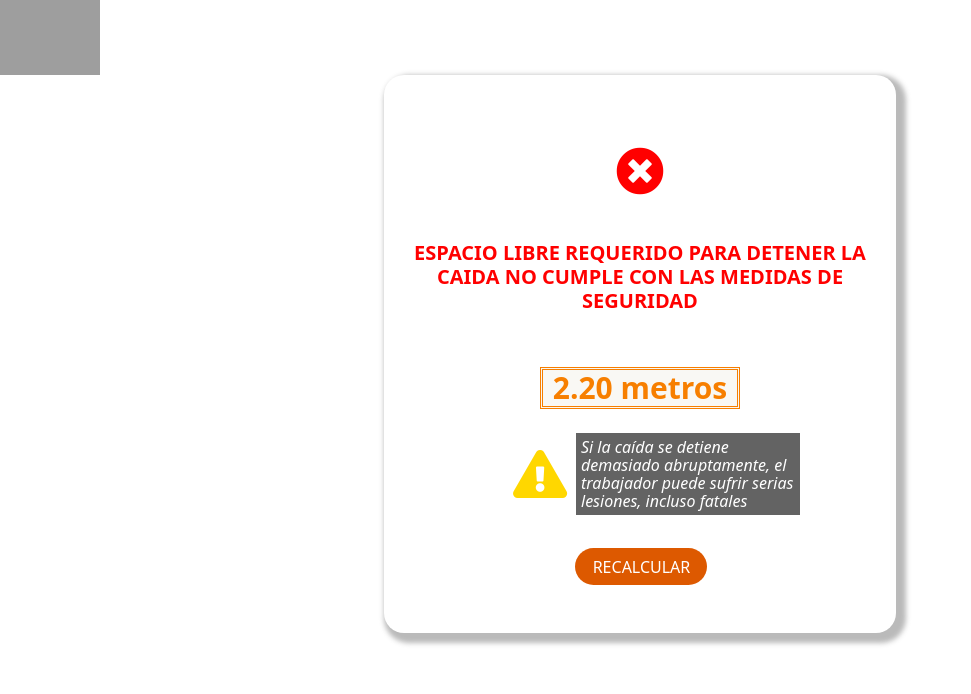
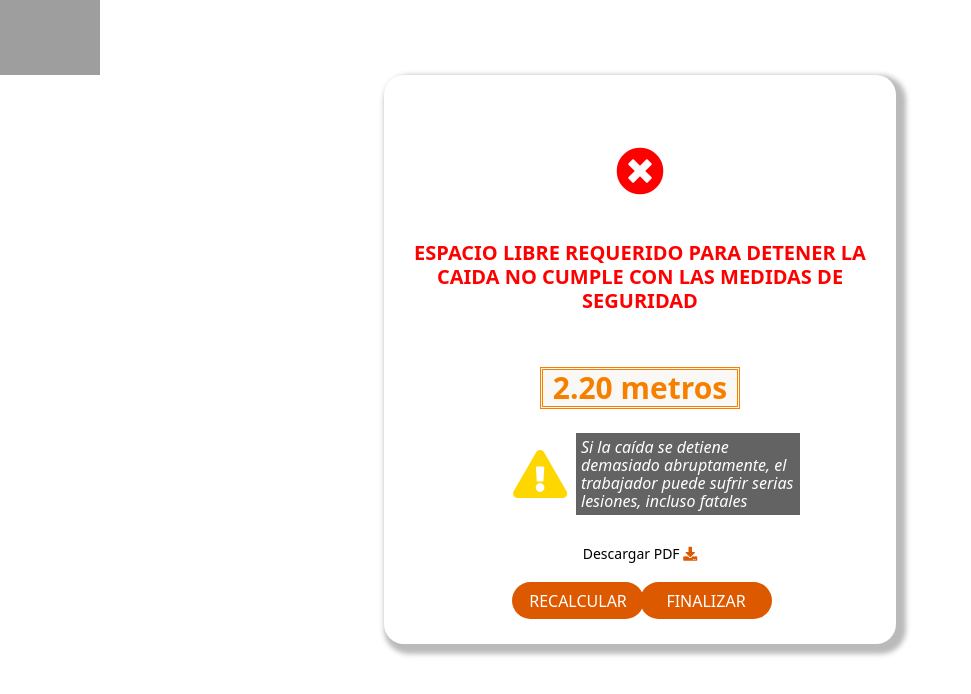
Before and after one commit to emmiraffo/desafio-bhp, a React (Create React App) app: page /calculadora in a window 1280 px wide. Both pictures are taken after typing "5", "5", "5" into the empty fields and a click on the button "CALCULAR". Shown: the top 694 px of the page, without its empty margins (0-971 px from the left). Built offline with nearby package versions, Linux system fonts and the light colour scheme; grey boxes are pictures that could not be loaded.

Commit message:
Se pasan los nombres a los resultados para imprimir en PDF

```diff
--- a/src/App.js
+++ b/src/App.js
@@ -26,9 +26,7 @@ function App() {
         <Route path="/error" render={(props) => <WarningDanger {...props.location.state} />} />
         <Route path="/harnesstwo" render={(props) => <HarnessTwo  {...props.location.state} />} />
         <Route path="/harnessthree" render={(props) => <HarnessThree  {...props.location.state} />}/>
-        <Route path="/calculadora" >
-          <Calculator/>
-        </Route>
+        <Route path="/calculadora" render={(props) => <Calculator  {...props.location.state} />} />
         <Route path="/checklist" render={(props) => <CheckList  {...props.location.state} />}  />
         <Route path="/glossary" render={(props) => <Glossary  {...props.location.state} />}  />
       </Switch>
--- a/src/components/Calculator.jsx
+++ b/src/components/Calculator.jsx
@@ -23,10 +23,12 @@ const modalStyles = {
 
 
 function Calculator(props) {
-    const [state, setState] = useState({ ERT: 0, LE: 0, ET: 0, ELC: 0 })
+    const [state, setState] = useState({ name:props.name , rut:props.rut  , ERT: 0, LE: 0, ET: 0, ELC: 0 })
     let history = useHistory();
 
-    console.log("EL RESULTADO", state)
+    console.log("EL RESULTADO", props )
+    console.log("EL PPPPP", state )
+
     const checkIsSafe = () => {
         const ea = 1.2
         const ms = 1
@@ -37,7 +39,7 @@ function Calculator(props) {
         if (elc <= state.ERT) {
             history.push("/resultado", { ...state, ELC: elc })
         } else {
-            history.push("/error" , { ...state, ELC: elc });
+            history.push("/error", { ...state, ELC: elc });
         }
     }
 
--- a/src/components/CheckList.jsx
+++ b/src/components/CheckList.jsx
@@ -16,7 +16,7 @@ const CheckList = (props) => {
 
     const onSubmit = (data) => {
         console.log(data)
-        history.push('/calculadora')
+        history.push('/calculadora' , props)
     }
 
     const backToHome = () => {
--- a/src/components/Result.jsx
+++ b/src/components/Result.jsx
@@ -4,7 +4,8 @@ import './calculadora.css';
 
 
 function Result(props) {
-    const { ERT, LE, ET, ELC } = props
+    const { ERT, LE, ET, ELC , name , rut } = props
+
     console.log("LAS PROPS", props)
 
     const generatePDF = () => {
@@ -19,6 +20,7 @@ function Result(props) {
 
     return <div id="result" >
         <img src="https://firebasestorage.googleapis.com/v0/b/elc-bhp.appspot.com/o/bhp_orn_rgb_pos%5B1%5D.png?alt=media&token=e67982c5-67f2-4153-9201-a18c75117eff" alt="logo" width="100px" />
+
         <div className="container1">
             <div className="containerGif" >
                 <div className="nota">
@@ -39,6 +41,8 @@ function Result(props) {
                     <h1 className="nameForm">{ELC.toFixed(2)} metros</h1>
 
                     <div className="ocult">
+                        <p className="nameOcult"><b>Nombre: {name}</b></p>
+                        <p className="nameOcult"><b>Rut: {rut}</b></p>
                         <p className="nameOcult"> ERT= {ERT.toFixed(1)} LE= {LE.toFixed(1)} ET = {ET.toFixed(1)}</p>
                         <p className="nameOcult"> Información adicional que se necesite mostrar en el informe podrá realizarse en este apartado</p>
                     </div>
--- a/src/components/WarningDanger.jsx
+++ b/src/components/WarningDanger.jsx
@@ -1,26 +1,45 @@
 import React, { useState } from 'react';
 import './calculadora.css';
+import html2pdf from 'html2pdf.js'
 
 
 function WarningDanger(props) {
-    const { ERT, LE, ET, ELC } = props
+    const { ERT, LE, ET, ELC, name, rut } = props
 
-    return <div>
+    const generatePDF = () => {
+        const print = document.getElementById("print");
+        html2pdf()
+            .from(print)
+            .save();
+    }
+
+    return <div id="result1">
         <div>
             <img src="https://firebasestorage.googleapis.com/v0/b/elc-bhp.appspot.com/o/bhp_orn_rgb_pos%5B1%5D.png?alt=media&token=e67982c5-67f2-4153-9201-a18c75117eff" width="100px" alt="BHP" />
             <div className="container-result">
+                <form id="print" >
+                    <div className="ocult">
+                        <p className="nameOcult"><b>Nombre: {name} | Rut: {rut}</b></p>
+
+                    </div>
+
                     <div className="result-warning">
                         <i class="fa fa-times-circle fa-3x" aria-hidden="true"></i>
                         <h2 className="warning" >  ESPACIO LIBRE REQUERIDO PARA DETENER LA CAIDA NO CUMPLE CON LAS MEDIDAS DE SEGURIDAD</h2>
-            <h1 className="nameForm">{ELC.toFixed(2)} metros</h1><br/>
+                        <h1 className="nameForm">{ELC.toFixed(2)} metros</h1><br />
                     </div>
 
                     <div className="nota">
                         <i class="fa fa-exclamation-triangle fa-3x" aria-hidden="true" ></i>
                         <span >Si la caída se detiene demasiado abruptamente, el trabajador puede sufrir serias lesiones, incluso fatales</span>
                     </div>
-            <div >
+                </form>
+                <div className="download" >
+                    <button className="btndownload" type="button" onClick={generatePDF}>Descargar PDF <i className="fa fa-download" aria-hidden="true" /></button>
+                </div>
+                <div className="btnsResult" >
                     <a href="/calculadora" type="button" className="btn btn-secondary">RECALCULAR</a>
+                    <a href="/" type="button" className="btn btn-secondary">FINALIZAR</a>
                 </div>
             </div>
         </div>
--- a/src/components/calculadora.css
+++ b/src/components/calculadora.css
@@ -40,6 +40,10 @@
 }
 
 #result p {
+    display: none
+}
+
+#result1 p {
     display: none
 }
 
```
Lines whose indentation alone changed are shown as unchanged.
